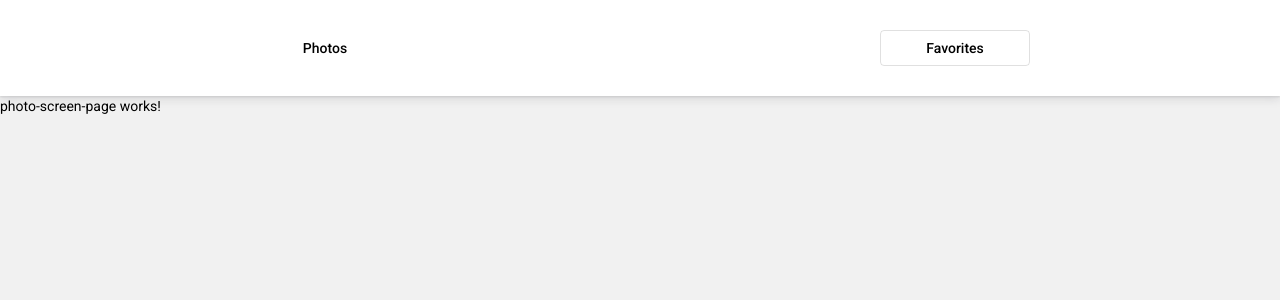
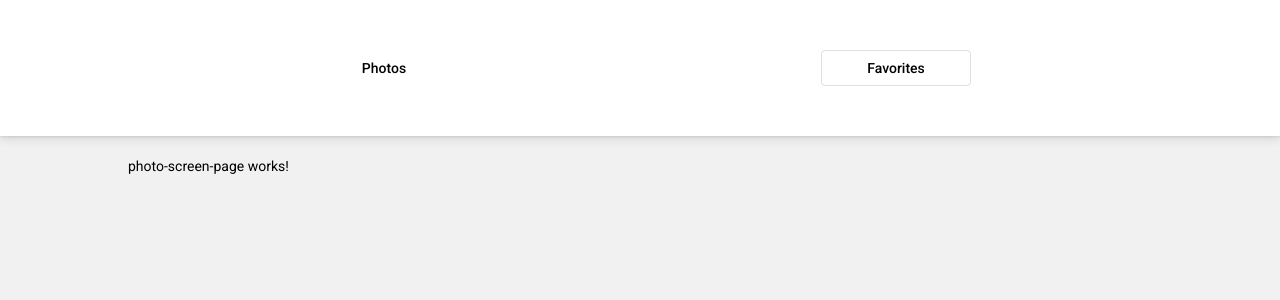
Before and after one commit to lizaveta-kunitskaya/XMCY-ODC-Technical-task, an Angular app: page / in a window 1280 px wide. Shown: the top 300 px of the page. Built offline with nearby package versions, Linux system fonts and the light colour scheme.

Commit message:
feat: provide some styles for layout

```diff
--- a/src/app/app.component.html
+++ b/src/app/app.component.html
@@ -1,3 +1,5 @@
 <app-header></app-header>
 
-<router-outlet></router-outlet>
+<main class="container">
+  <router-outlet></router-outlet>
+</main>
--- a/src/assets/styles/layout.scss
+++ b/src/assets/styles/layout.scss
@@ -1,5 +1,5 @@
 .container {
   box-sizing: border-box;
-  max-width: 100%;
-  margin: 0 10px;
+  max-width: 80%;
+  margin: 20px auto;
 }
--- a/src/styles.scss
+++ b/src/styles.scss
@@ -5,7 +5,6 @@ body {
   font-size: 10px;
   line-height: 1.3;
   font-weight: normal;
-	height: 100%;
   margin: 0;
   padding: 0;
 }
```
Also changed, not shown: angular.json (+4 -4 lines).
